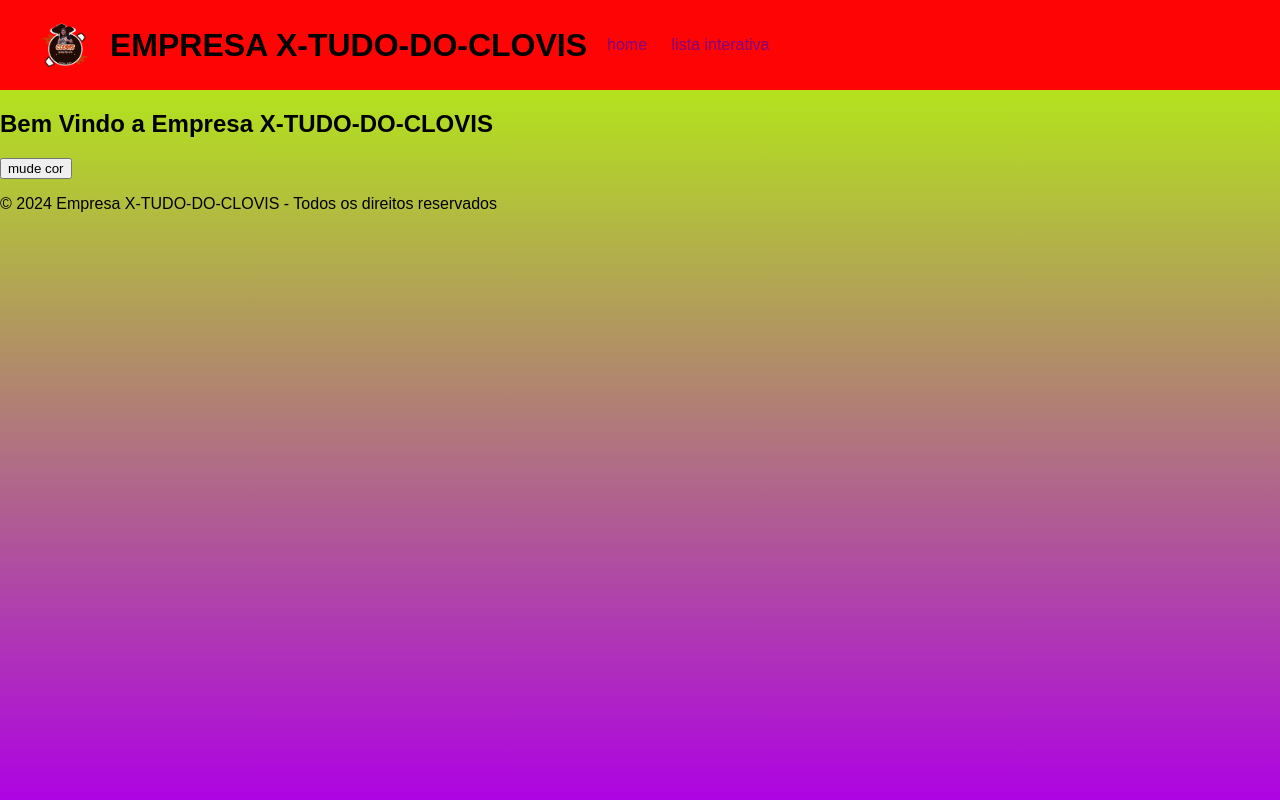
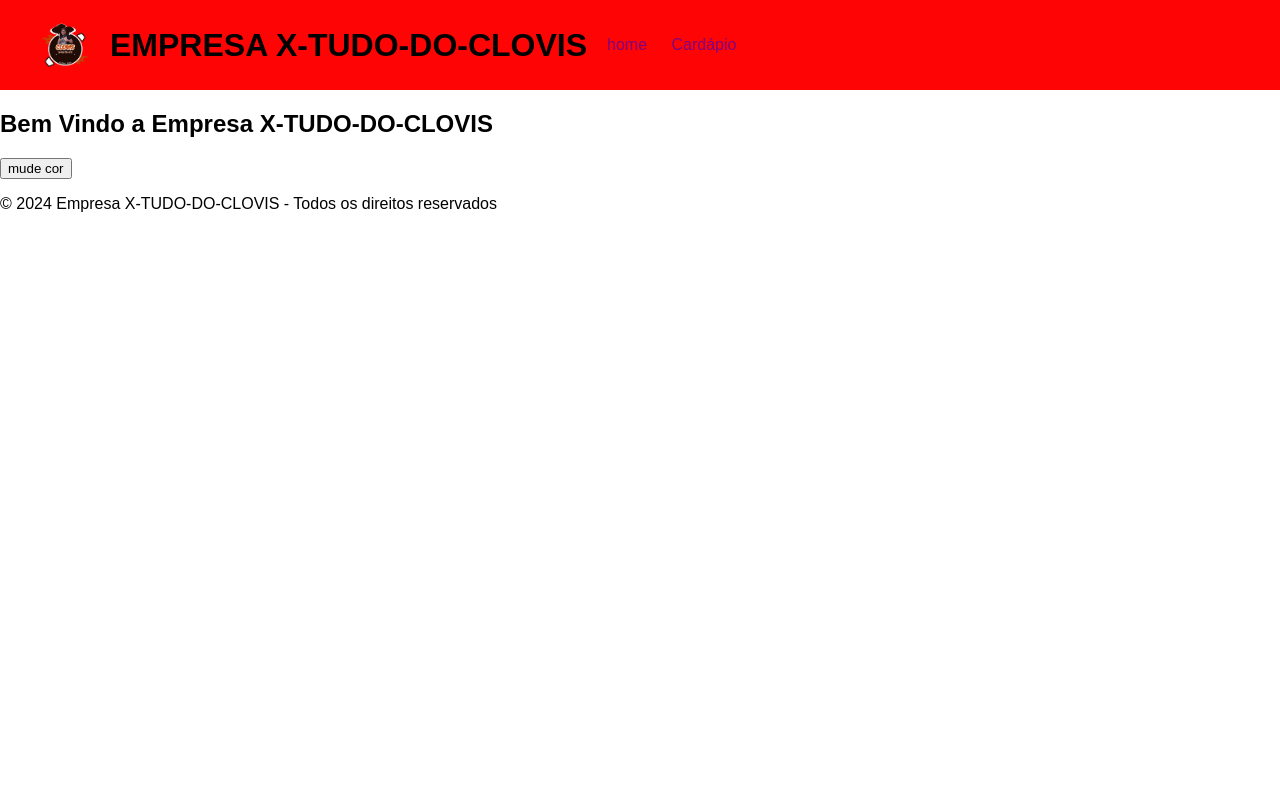
Before and after one commit to Matheus2910/Projeto1_MatheusAquino1, a plain HTML site: page Projeto1_MatheusAquino/index.html in a window 1280 px wide. Drawn offline with Linux system fonts and the light colour scheme.

Commit message:
Arquivo Dia 06/05/24

```diff
--- a/Projeto1_MatheusAquino/index.html
+++ b/Projeto1_MatheusAquino/index.html
@@ -14,7 +14,7 @@
         <nav>
         <ul>
             <li> <a href = "index.html">home</a></li>
-            <li> <a href="lista.html"> lista interativa </a></li>
+            <li> <a href="lista.html"> Cardápio </a></li>
         </ul>
         </nav>
     </div>
--- a/Projeto1_MatheusAquino/style.css
+++ b/Projeto1_MatheusAquino/style.css
@@ -5,7 +5,6 @@ body{
     display: flex;
     flex-direction: column;
     min-height: 100vh;
-    background: linear-gradient(#b4ff04,#ae03e2);
 }
 
 header{
--- /dev/null
+++ b/Projeto1_MatheusAquino/style2.css
@@ -0,0 +1,32 @@
+body{
+    text-align: center;
+    margin-top: 50px;
+    background-color: red;
+}
+
+h2{
+    color: black;
+    cursor: pointer;
+    padding: 15px;
+    background-color: orangered;
+    border: 1px solid rgb(0, 0, 0);
+    margin-top: -1px;
+}
+
+ul{
+    list-style-type: none;
+    padding: 0;
+}
+
+li{
+    cursor: pointer;
+    padding: 8px;
+    background-color: orangered;
+    border: 1px solid rgb(0, 0, 0);
+    margin-top: -1px;
+    color: white;
+}
+
+li:hover{
+    background-color:black;
+}
```
Also changed, not shown: Projeto1_MatheusAquino/lista.html (added, +21 -0 lines).
